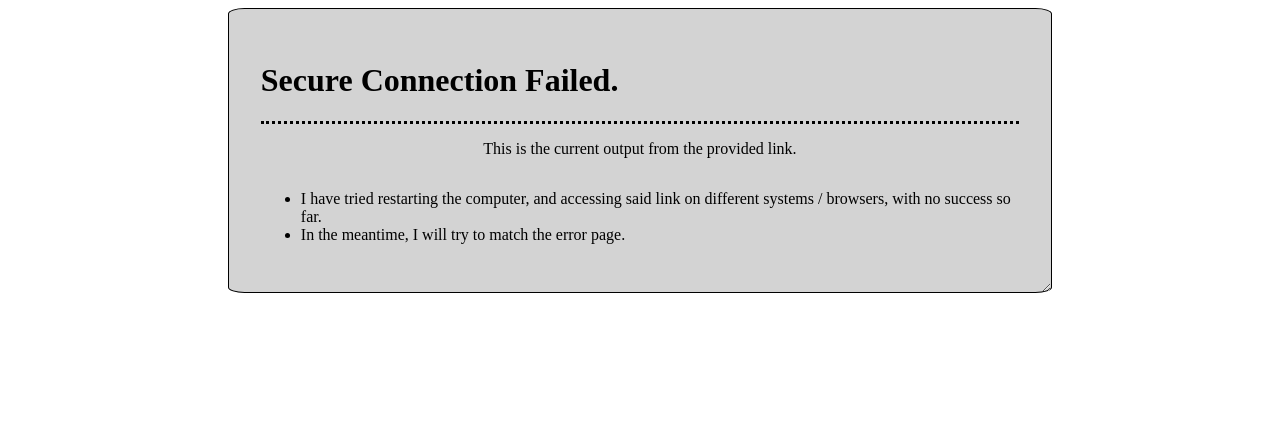
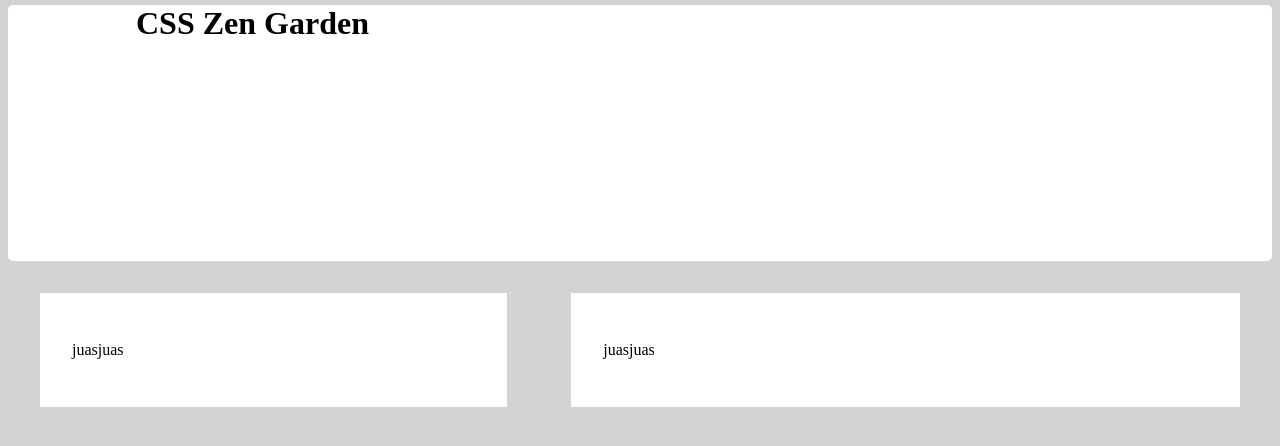
Before and after one commit to nilsoriano/nilsoriano.github.io, a plain HTML site: page index.html in a window 1280 px wide. Drawn offline with Linux system fonts and the light colour scheme.

Commit message:
Layout in progress.

```diff
--- a/index.html
+++ b/index.html
@@ -3,37 +3,20 @@
 	<head>
 		<title> HTML/CSS Challenge </title>
 		<meta http-equiv="Content-Type" content="text/html; charset=utf-8" />
-		<style type="text/css">
-			.container {
-				margin: 0 auto;
-				padding: 2rem;
-				background: lightgrey;
-				width: 60%;
-				border-radius: 2%;
-				border:1px solid black;
-				resize: both;
-				overflow: auto;
-			}
-			.container p {
-				text-align: center;
-				padding: 1rem;
-				border-top: 3px dotted black;
-			}
-			p:first-child {
-				border-top: 0;
-			}
-		</style>
+		<link rel='stylesheet' href="styles.css">
 	</head>
 
 	<body>
-		<div class="container">
-		<h1>Secure Connection Failed.</h1>
-			<p>This is the current output from the provided link.</p>
-			<ul>
-			<li>I have tried restarting the computer, and accessing said link on different systems / browsers, with no success so far.</li>
-			<li>In the meantime, I will try to match the error page.</li>
-			</ul>
-			<!-- <img src="images/placeholder.jpg"> -->
+		<div class="banner">
+			<h1 id="banner-title">CSS Zen Garden</h1>
+		</div>
+		<div class="content">
+			<div id="nav-menu">
+				<p>juasjuas</p>
+			</div>
+			<div id="articles-container">
+				<p>juasjuas</p>
+			</div>
 		</div>
 	</body>
 
--- /dev/null
+++ b/styles.css
@@ -0,0 +1,31 @@
+body {
+	background-color: lightgrey;
+}
+.banner {
+	background-color: white;
+	border-radius: 5px;
+	margin-top: -1em;
+	margin-bot: 60%;
+	height: 16em;
+}
+.content {
+	display:flex;
+}
+#banner-title {
+	margin-bot: 1em;
+	margin-left: 4em;
+}
+.content div {
+	margin-top: 2em;
+	background-color: white;
+}
+#nav-menu {
+	margin: 2em;
+	width: 40%;
+	padding: 2em;
+}
+#articles-container {
+	margin: 2em;
+	width: 60%;
+	padding: 2em;
+}
```
Also changed, not shown: images/placeholder.jpg (deleted).
